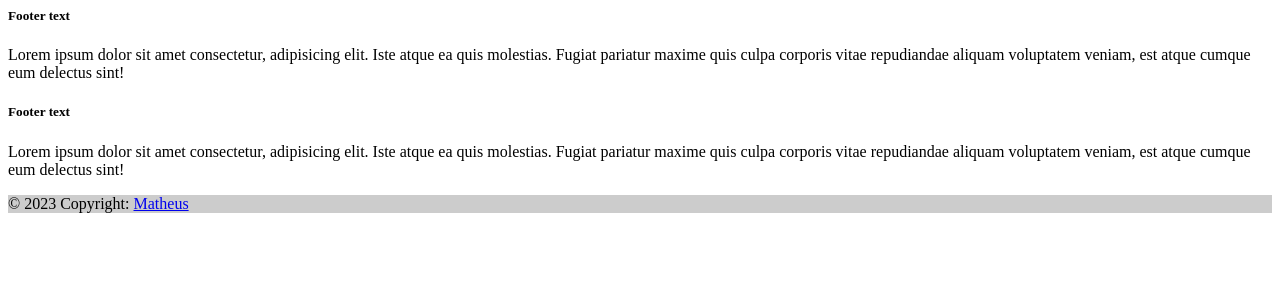
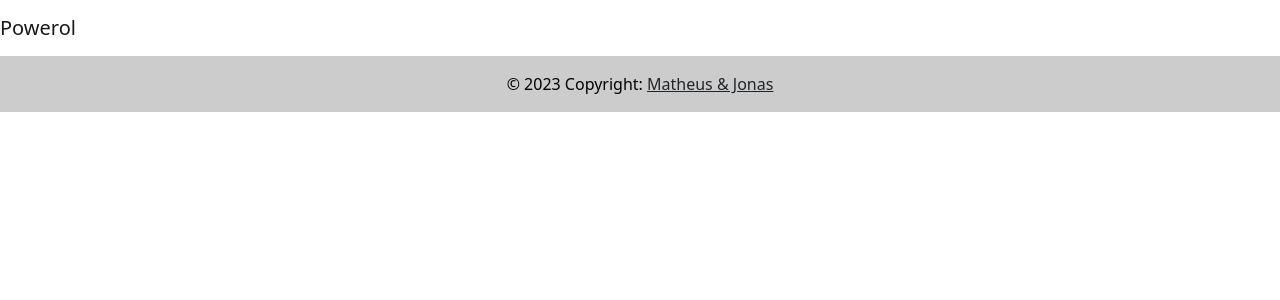
Before and after one commit to jonas897/powerol, a PHP site: page /footer.php in a window 1280 px wide. Shown: the top 300 px of the page. Run offline with PHP 8.4, Linux system fonts and the light colour scheme; some libraries are stand-ins or nearby versions.

Commit message:
matheus work

```diff
--- a/footer.php
+++ b/footer.php
@@ -1,40 +1,11 @@
+<?php include "header.php"?>
+
+
 <footer id="footer" class="text-center text-lg-start">
-  <!-- Grid container -->
-  <div class="container p-4">
-    <!--Grid row-->
-    <div class="row">
-      <!--Grid column-->
-      <div class="col-lg-6 col-md-12 mb-4 mb-md-0">
-        <h5 class="text-uppercase">Footer text</h5>
-
-        <p>
-          Lorem ipsum dolor sit amet consectetur, adipisicing elit. Iste atque ea quis
-          molestias. Fugiat pariatur maxime quis culpa corporis vitae repudiandae
-          aliquam voluptatem veniam, est atque cumque eum delectus sint!
-        </p>
-      </div>
-      <!--Grid column-->
-
-      <!--Grid column-->
-      <div class="col-lg-6 col-md-12 mb-4 mb-md-0">
-        <h5 class="text-uppercase">Footer text</h5>
-
-        <p>
-          Lorem ipsum dolor sit amet consectetur, adipisicing elit. Iste atque ea quis
-          molestias. Fugiat pariatur maxime quis culpa corporis vitae repudiandae
-          aliquam voluptatem veniam, est atque cumque eum delectus sint!
-        </p>
-      </div>
-      <!--Grid column-->
-    </div>
-    <!--Grid row-->
-  </div>
-  <!-- Grid container -->
-
   <!-- Copyright -->
   <div class="text-center p-3" style="background-color: rgba(0, 0, 0, 0.2);">
     © 2023 Copyright:
-    <a class="text-dark" href="https://mdbootstrap.com/">Matheus</a>
+    <a class="text-dark" href="https://mdbootstrap.com/">Matheus & Jonas</a>
   </div>
   <!-- Copyright -->
 </footer>
--- a/header.php
+++ b/header.php
@@ -26,25 +26,14 @@ if(isset($_POST['logout-button'])){
 <script defer src="js/script.js"></script>
 </head>
 
-<h2> hej!? </h2>
-<h2> hej2! </h2>
-<h3> hej3131 </h3>
-<h4> hejt34t4 </h4>
-<h5> hej du haha </h5>
 
 <nav id="header" class=" navbar navbar-expand-lg">
-  <a id="margin" class="text-white navbar-brand" href="index.php">Home</a>
+  <a id="margin" class=" navbar-brand" href="index.php">Powerol</a>
   <button class="navbar-toggler linkcolor" type="button" data-toggle="collapse" data-target="#navbarNav" aria-controls="navbarNav" aria-expanded="false" aria-label="Toggle navigation">
     <span class="navbar-toggler-icon"></span>
   </button>
   <div class="collapse navbar-collapse" id="navbarNav">
     <ul class="navbar-nav">
-	<li class="nav-item">
-        <a class="nav-link text-white linkcolor" href="register.php">Register</a>
-	</li>
-	<li class="nav-item">
-        <div id="logout"><a class="nav-link text-white linkcolor" href="index.php">Logout</a></div>
-	</li>
     </ul>
   </div>
 
@@ -53,6 +42,8 @@ if(isset($_POST['logout-button'])){
   ?>
   <form method="POST" action="">
 	<input type="submit" name="logout-button" value="logout" role="button" class="button-92 me-2">
+
+	<input type="submit" name="Create-button" value="Create project" role="button" class="button-92 me-2">
 
 		<?php
 		if($user->checkUserRole(5)){
--- a/home.php
+++ b/home.php
@@ -1,3 +1,4 @@
+<h1 class="center">Projects</h1>
 <?php
 include "header.php";
 	if(!$user->checkLoginStatus()){
@@ -8,3 +9,7 @@ include "header.php";
 		echo "<p>Your id number is {$_SESSION['uid']}</p>";
 include "footer.php";
 ?>
+
+<div class="projects">
+
+</div>
```
Also changed, not shown: createprojekt.php (+75 -0 lines), index.php (+0 -7 lines).
